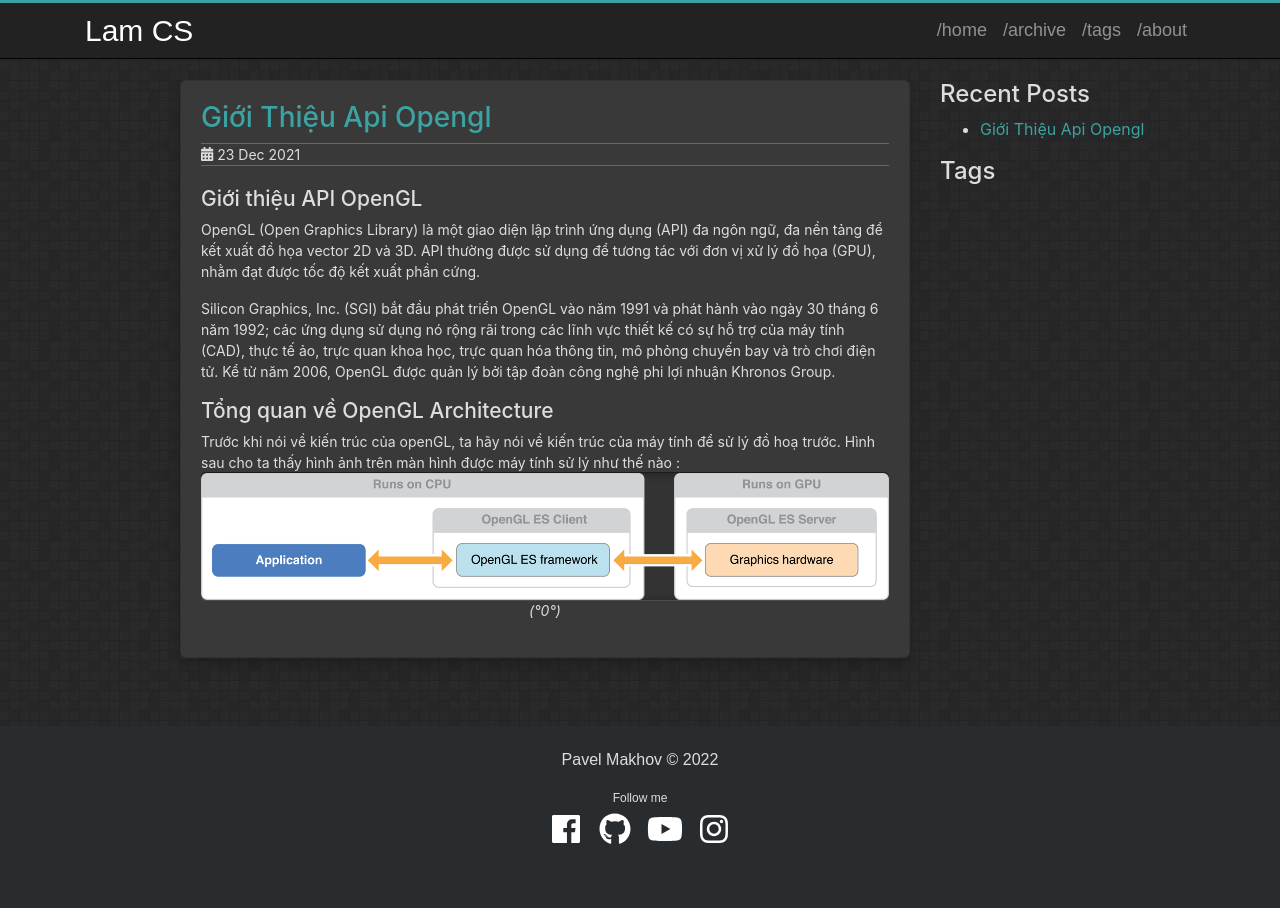
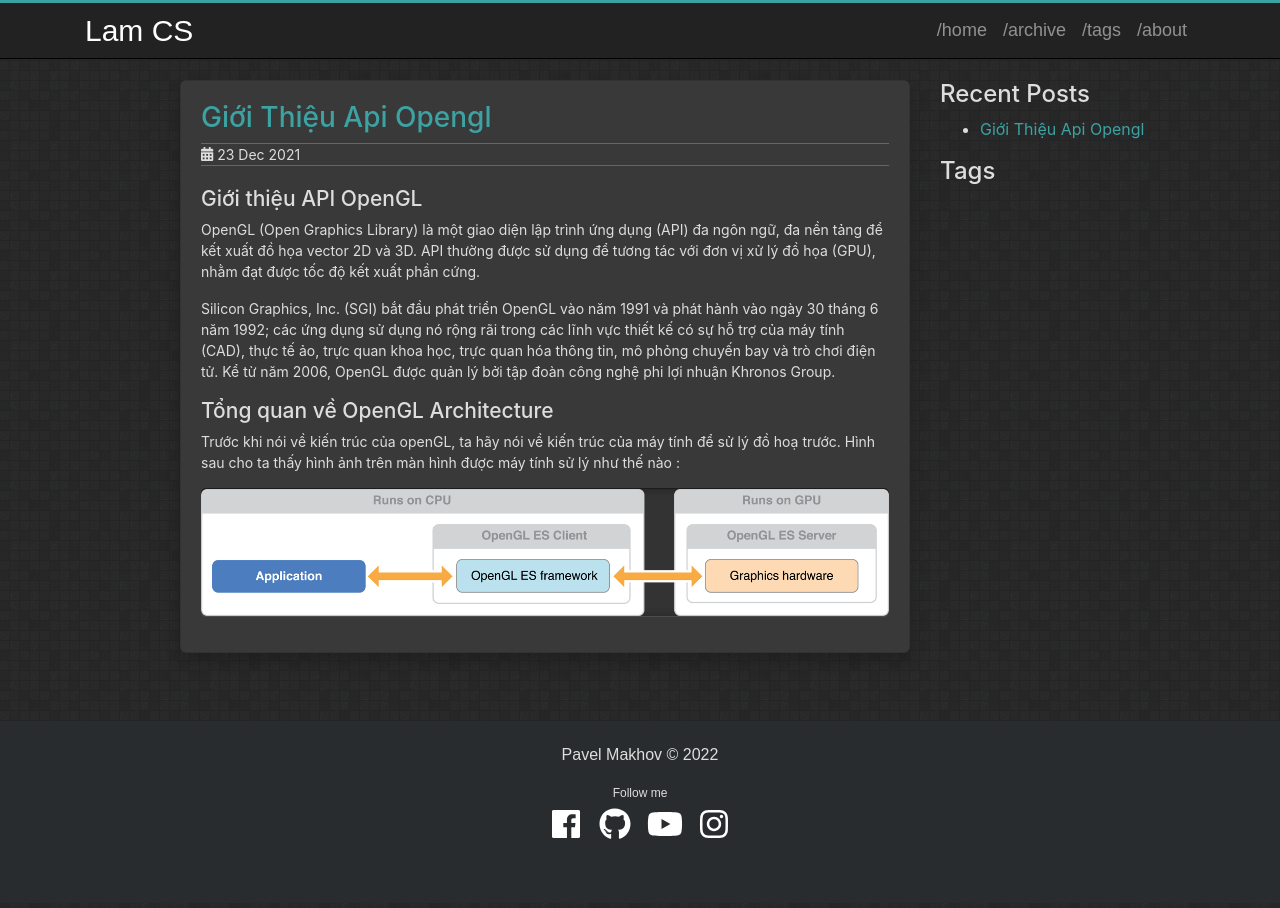
Before and after one commit to DevLamTran/DevLamTran.github.io, a Jekyll site: the page built from _posts/2021-12-23-Giới-thiệu-API-OpenGL.md, in a window 1280 px wide. Built offline with Jekyll 4.4.1, drawn with Linux system fonts in a browser that asks for light colours; our own code applies the rules of GitHub Pages for plain Markdown files.

Commit message:
Update 2021-12-23-Giới-thiệu-API-OpenGL.md

```diff
--- a/_posts/2021-12-23-Giới-thiệu-API-OpenGL.md
+++ b/_posts/2021-12-23-Giới-thiệu-API-OpenGL.md
@@ -8,4 +8,5 @@ OpenGL (Open Graphics Library) là một giao diện lập trình ứng dụng (
 Silicon Graphics, Inc. (SGI) bắt đầu phát triển OpenGL vào năm 1991 và phát hành vào ngày 30 tháng 6 năm 1992; các ứng dụng sử dụng nó rộng rãi trong các lĩnh vực thiết kế có sự hỗ trợ của máy tính (CAD), thực tế ảo, trực quan khoa học, trực quan hóa thông tin, mô phỏng chuyến bay và trò chơi điện tử. Kể từ năm 2006, OpenGL được quản lý bởi tập đoàn công nghệ phi lợi nhuận Khronos Group.
 ## Tổng quan về OpenGL Architecture
 Trước khi nói về kiến trúc của openGL, ta hãy nói về kiến trúc của máy tính để sử lý đồ hoạ trước. Hình sau cho ta thấy hình ảnh trên màn hình được máy tính sử lý như thế nào :
-![img]({{ '/assets/images/cpu_gpu_2x.png' | relative_url }}){: .center-image }*(°0°)*
+
+![img]({{ '/assets/images/cpu_gpu_2x.png' | relative_url }}){: .center-image }
```
